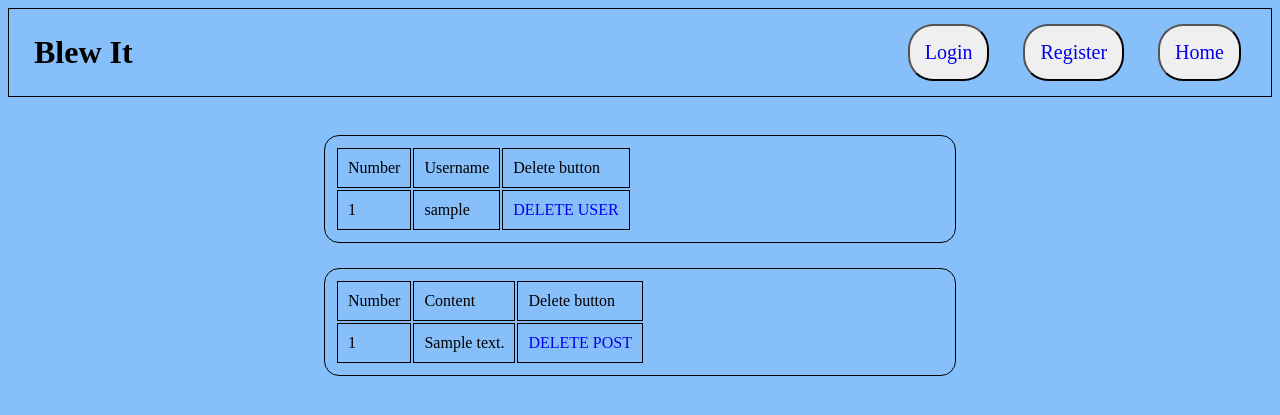
After one commit to stananan/blewIt, a PHP site: page /admin.php in a window 1280 px wide. The commit adds this page. Shown: the top 415 px of the page. Run offline with PHP 8.4, Linux system fonts and the light colour scheme; tables that the repository leaves empty hold one stand-in row (values such as "Sample post"); a stand-in replaces the project's code that opens the database connection; some libraries are stand-ins or nearby versions.

Commit message:
Created admin controls, and added admin control panel to each page
Still need to make delete sub blewits, will do tomorrow. Also, commented out error 404 code because idk what it does.

```diff
--- /dev/null
+++ b/admin.php
@@ -0,0 +1,145 @@
+<?php
+require "realconfig.php";
+session_start();
+$dbh = new PDO(DB_DSN, DB_USER, DB_PASSWORD);
+
+// if (!isset(($_GET['id']))) {
+//     http_response_code(404);
+//     echo "Error 404: Page not found";
+//     exit();
+// }
+
+// try {
+//     $usersTableCheck = $dbh->prepare("SELECT `id` from `bi_users`");
+//     $usersTableCheck->execute();
+//     $usersCheck = $usersTableCheck->fetchAll();
+//     $check = false;
+//     foreach ($usersCheck as $id) {
+
+//         if ($id['id'] == htmlspecialchars($_GET['id'])) {
+//             $check = true;
+//         }
+//     }
+//     if ($check == false) {
+//         http_response_code(404);
+//         echo "Error 404: Page not found";
+//         exit();
+//     }
+// } catch (PDOException $e) {
+//     echo "<p>Error: {$e->getMessage()}</p>";
+// }
+?>
+
+<!DOCTYPE html>
+<html lang="en">
+
+<head>
+    <meta charset="UTF-8">
+    <meta name="viewport" content="width=device-width, initial-scale=1.0">
+    <title>Profile</title>
+
+    <link rel="stylesheet" href="style.css">
+    <style>
+        td{
+            padding:10px;
+            border:1px solid black;
+        }
+    </style>
+</head>
+
+<body>
+    <div class="container">
+        <div class="header-div">
+            <h1 class="header-title">Blew It</h1>
+            <div class="header-links">
+
+                <?php
+                if (isset($_SESSION["user"])) {
+                    try {
+                        $userNameTable = $dbh->prepare("SELECT `username` FROM bi_users WHERE :id = `id`");
+                        $userNameTable->bindValue(":id", $_SESSION["user"]);
+                        $userNameTable->execute();
+                        $userName = $userNameTable->fetch();
+                        if($_SESSION["admin"]==1){
+                            echo "<div class='nav'><a href='admin.php'>Admin controls</a></div>";
+                        }
+                        echo "<div class='nav'><a href='profile.php?id=" . $_SESSION['user'] . "'>" . $userName['username'] . "</a></div>";
+                        echo "<div class='nav'><a href='logout.php'>Log out</a></div>";
+                        echo "<div class='nav'><a href='index.php'>Home</a></div>";
+                    } catch (PDOException $e) {
+                        echo "<p>Error: {$e->getMessage()}</p>";
+                    }
+                } else {
+                ?>
+                <div class="nav"><a href="login.php">Login</a></div>
+
+                <div class="nav"><a href="register.php">Register</a></div>
+
+                <div class='nav'><a href='index.php'>Home</a></div>
+                <?php
+                }
+                ?>
+            </div>
+
+        </div>
+        <div class="posts-container">
+            <div class="post-div">
+                <table>
+                    <tr>
+                        <td>Number</td>
+                        <td>Username</td>
+                        <td>Delete button</td>
+                    </tr>
+                    <?php
+                try {
+                    $sth = $dbh->prepare("SELECT * FROM bi_users");
+                    $sth->execute();
+                    $users = $sth->fetchAll();
+                    foreach($users as $user){
+                        $userid = $user['id'];
+                        echo "<tr>";
+                        echo "<td>" . $user['id'] . "</td>";
+                        echo "<td>" . $user['username'] . "</td>";
+                        echo "<td><a href = \"deleteuser.php?id={$userid}\">DELETE USER</a></td>";
+                        echo "</tr>";
+                        $_SESSION["user{$userid}"] = $userid;
+                    }
+                } catch (PDOException $e) {
+                    echo "<p>Error: {$e->getMessage()}</p>";
+                }
+
+                ?>
+                </table>
+            </div>
+            <div class="post-div">
+                <table>
+                    <tr>
+                        <td>Number</td>
+                        <td>Content</td>
+                        <td>Delete button</td>
+                    </tr>
+                    <?php
+                try {
+                    $sth = $dbh->prepare("SELECT * FROM bi_posts");
+                    $sth->execute();
+                    $posts = $sth->fetchAll();
+                    foreach($posts as $post){
+                        $postid = $post['id'];
+                        echo "<tr>";
+                        echo "<td>" . $post['id'] . "</td>";
+                        echo "<td>" . $post['content'] . "</td>";
+                        echo "<td><a href = \"deletepost.php?id={$postid}\">DELETE POST</a></td>";
+                        echo "</tr>";
+                    }
+                } catch (PDOException $e) {
+                    echo "<p>Error: {$e->getMessage()}</p>";
+                }
+
+                ?>
+                </table>
+            </div>
+        </div>
+    </div>
+</body>
+
+</html>
--- a/index.php
+++ b/index.php
@@ -32,9 +32,13 @@ $dbh = new PDO(DB_DSN, DB_USER, DB_PASSWORD);
                         $userNameTable->bindValue(":id", $_SESSION["user"]);
                         $userNameTable->execute();
                         $userName = $userNameTable->fetch();
+                        if($_SESSION["admin"]==1){
+                            echo "<div class='nav'><a href='admin.php'>Admin controls</a></div>";
+                        }
                         echo "<div class='nav'><a href='profile.php?id=" . $_SESSION['user'] . "'>" . $userName['username'] . "</a></div>";
                         echo "<div class='nav'><a href='logout.php'>Log out</a></div>";
                         echo "<div class='nav'><a href='index.php'>Home</a></div>";
+                        var_dump($_SESSION["admin"]);
                     } catch (PDOException $e) {
                         echo "<p>Error: {$e->getMessage()}</p>";
                     }
--- a/loginsubmit.php
+++ b/loginsubmit.php
@@ -26,6 +26,10 @@ try {
                     $userTable->bindValue(":username", $username);
                     $userTable->execute();
                     $_SESSION["user"] = $loginUser['id'];
+                    $userisadmin = $dbh->prepare("SELECT * FROM bi_users WHERE :username = username;");
+                    $userisadmin->bindValue(":username", $username);
+                    $userisadmin->execute();
+                    $_SESSION["admin"] = $userisadmin->fetch()['is_admin'];
                     header("Location: index.php");
                 } else {
                     header("Location: login.php");
--- a/post.php
+++ b/post.php
@@ -55,6 +55,9 @@ try {
                         $userNameTable->bindValue(":id", $_SESSION["user"]);
                         $userNameTable->execute();
                         $userName = $userNameTable->fetch();
+                        if($_SESSION["admin"]==1){
+                            echo "<div class='nav'><a href='admin.php'>Admin controls</a></div>";
+                        }
                         echo "<div class='nav'><a href='profile.php?id=" . $_SESSION['user'] . "'>" . $userName['username'] . "</a></div>";
                         echo "<div class='nav'><a href='logout.php'>Log out</a></div>";
                         echo "<div class='nav'><a href='index.php'>Home</a></div>";
--- a/profile.php
+++ b/profile.php
@@ -54,6 +54,9 @@ try {
                         $userNameTable->bindValue(":id", $_SESSION["user"]);
                         $userNameTable->execute();
                         $userName = $userNameTable->fetch();
+                        if($_SESSION["admin"]==1){
+                            echo "<div class='nav'><a href='admin.php'>Admin controls</a></div>";
+                        }
                         echo "<div class='nav'><a href='profile.php?id=" . $_SESSION['user'] . "'>" . $userName['username'] . "</a></div>";
                         echo "<div class='nav'><a href='logout.php'>Log out</a></div>";
                         echo "<div class='nav'><a href='index.php'>Home</a></div>";
--- a/registersubmit.php
+++ b/registersubmit.php
@@ -29,6 +29,10 @@ try {
             $userTable->bindValue(":username", $username);
             $userTable->execute();
             $_SESSION["user"] = $userTable->fetch()['id'];
+            $userisadmin = $dbh->prepare("SELECT * FROM bi_users WHERE :username = username;");
+            $userisadmin->bindValue(":username", $username);
+            $userisadmin->execute();
+            $_SESSION["admin"] = $userisadmin->fetch()['is_admin'];
             header("Location: index.php");
         } else {
             echo "Error, please try again";
```
Also changed, not shown: deletepost.php (added, +26 -0 lines), deleteuser.php (added, +26 -0 lines).
